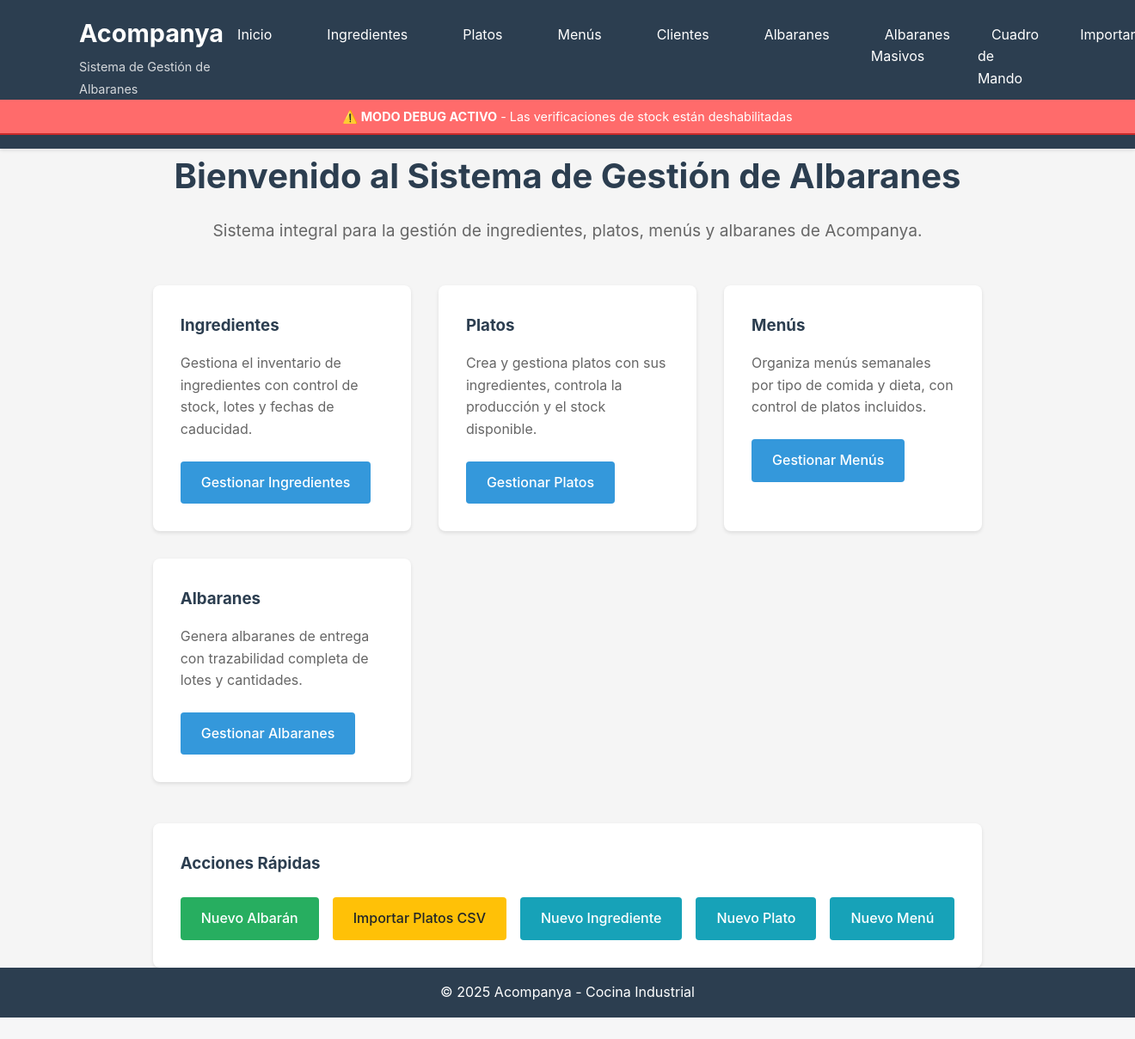
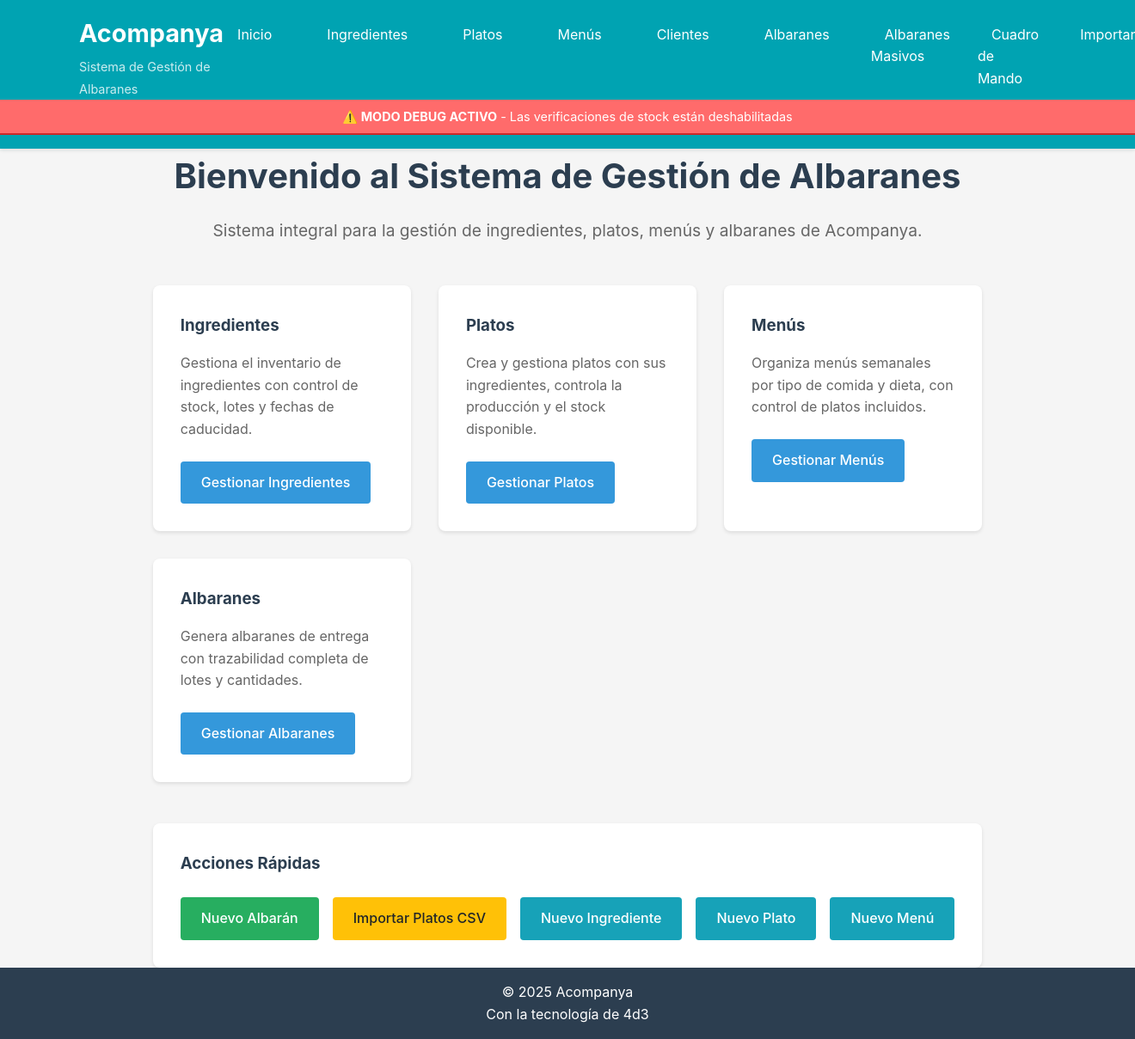
Before and after one commit to HectorEspejo/ACOMPANYA-Albaranes-Unei, a Flask app: page / in a window 1320 px wide. Shown: the whole page at 86% size. Before the commit the page ends 1184 px from the top, so only its background shows below. Run offline with Flask 3, Linux system fonts and the light colour scheme.

Commit message:
EDIT: Cambios de estilo
- Añadidos colores corporativos de Acompanya

- Modificaciones en el footer

```diff
--- a/static/css/style.css
+++ b/static/css/style.css
@@ -17,7 +17,7 @@ body {
 
 /* Header and Navigation */
 header {
-    background-color: #2c3e50;
+    background-color: #00a3b2;
     color: white;
     padding: 1rem 0;
     box-shadow: 0 2px 4px rgba(0,0,0,0.1);
--- a/templates/base.html
+++ b/templates/base.html
@@ -50,7 +50,8 @@
     </main>
 
     <footer>
-        <p>&copy; 2025 Acompanya - Cocina Industrial</p>
+        <p>&copy; 2025 Acompanya</p>
+        <p>Con la tecnología de 4d3</p>
     </footer>
 
     <script src="{{ url_for('static', filename='js/main.js') }}"></script>
```
